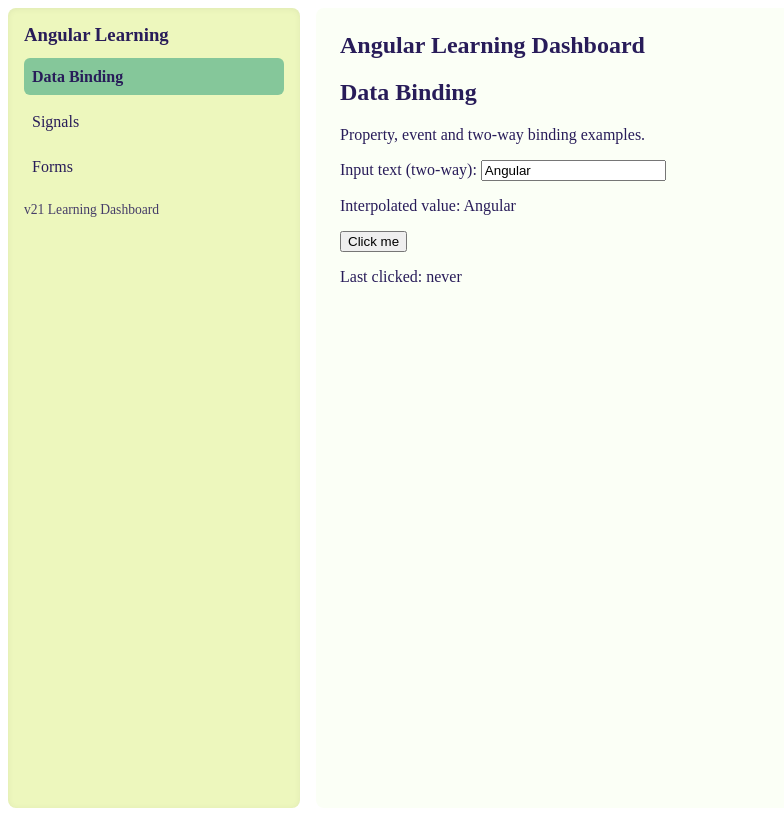
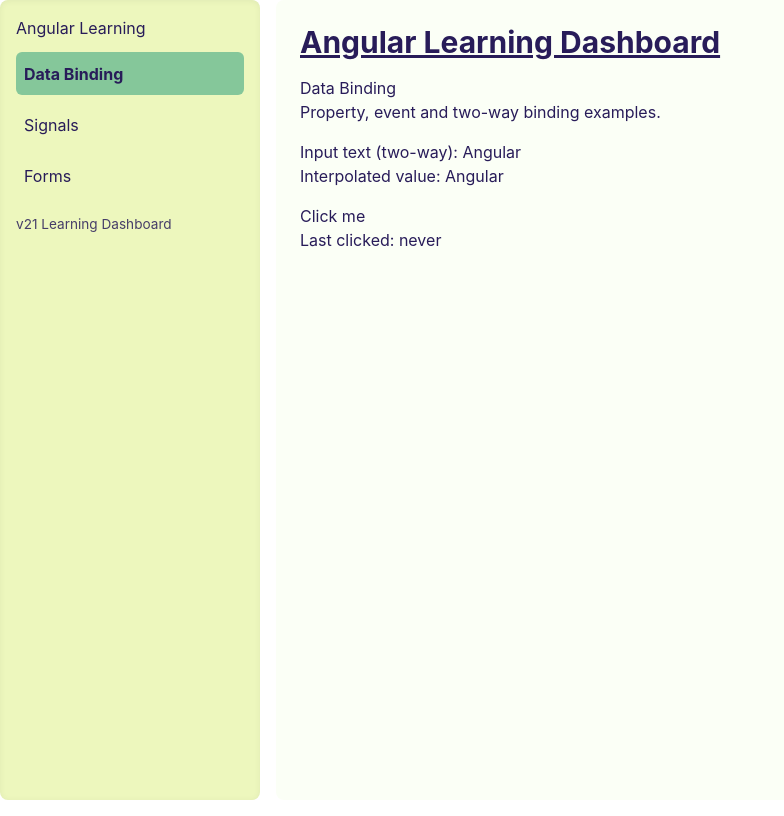
Before and after one commit to sushforyou/modern-angular, an Angular app: page /databinding in a window 1280 px wide. Shown: the whole page, without its empty margins (0-784 px from the left). Built offline with nearby package versions, Linux system fonts and the light colour scheme.

Commit message:
chore: Add Tailwind CSS import to the project

```diff
--- a/angular.json
+++ b/angular.json
@@ -30,7 +30,7 @@
                 "input": "public"
               }
             ],
-            "styles": ["src/styles.scss"]
+            "styles": ["src/tailwind.css", "src/styles.scss"]
           },
           "configurations": {
             "production": {
--- a/package.json
+++ b/package.json
@@ -11,7 +11,7 @@
     "lint": "ng lint"
   },
   "private": true,
-  "packageManager": "npm@10.9.4",
+  "packageManager": "pnpm@10.32.1",
   "dependencies": {
     "@angular/common": "^21.2.0",
     "@angular/compiler": "^21.2.0",
@@ -20,6 +20,7 @@
     "@angular/platform-browser": "^21.2.0",
     "@angular/router": "^21.2.0",
     "rxjs": "~7.8.0",
+    "tailwindcss": "^4.2.1",
     "tslib": "^2.3.0"
   },
   "devDependencies": {
@@ -27,11 +28,14 @@
     "@angular/cli": "^21.2.0",
     "@angular/compiler-cli": "^21.2.0",
     "@eslint/js": "^10.0.1",
+    "@tailwindcss/postcss": "^4.1.12",
     "angular-eslint": "21.3.0",
     "eslint": "^10.0.2",
     "husky": "^9.1.7",
     "jsdom": "^28.0.0",
+    "postcss": "^8.5.3",
     "prettier": "^3.8.1",
+    "tailwindcss": "^4.1.12",
     "typescript": "~5.9.2",
     "typescript-eslint": "8.56.1",
     "vitest": "^4.0.8"
--- a/src/app/app.html
+++ b/src/app/app.html
@@ -11,7 +11,7 @@
 
   <main class="workspace">
     <header class="workspace-header">
-      <h2>Angular Learning Dashboard</h2>
+        <h1 class="text-3xl font-bold underline">Angular Learning Dashboard</h1>
     </header>
 
     <router-outlet></router-outlet>
--- a/src/styles.scss
+++ b/src/styles.scss
@@ -1 +1,2 @@
 /* You can add global styles to this file, and also import other style files */
+@use 'tailwindcss';
--- /dev/null
+++ b/src/tailwind.css
@@ -0,0 +1 @@
+@import 'tailwindcss';
```
Also changed, not shown: .postcssrc.json (added), 1 other file (tests, documents, lock files or other folders).
